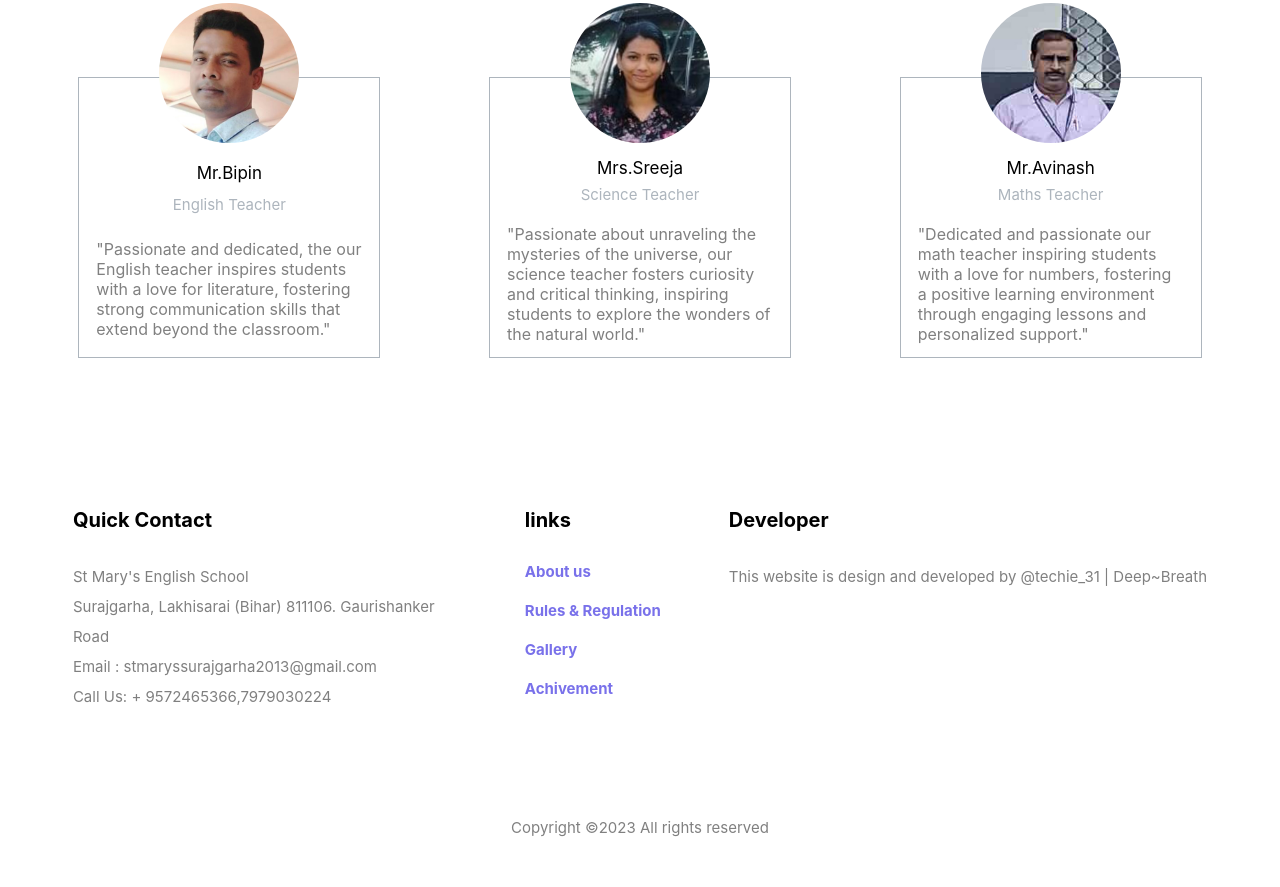
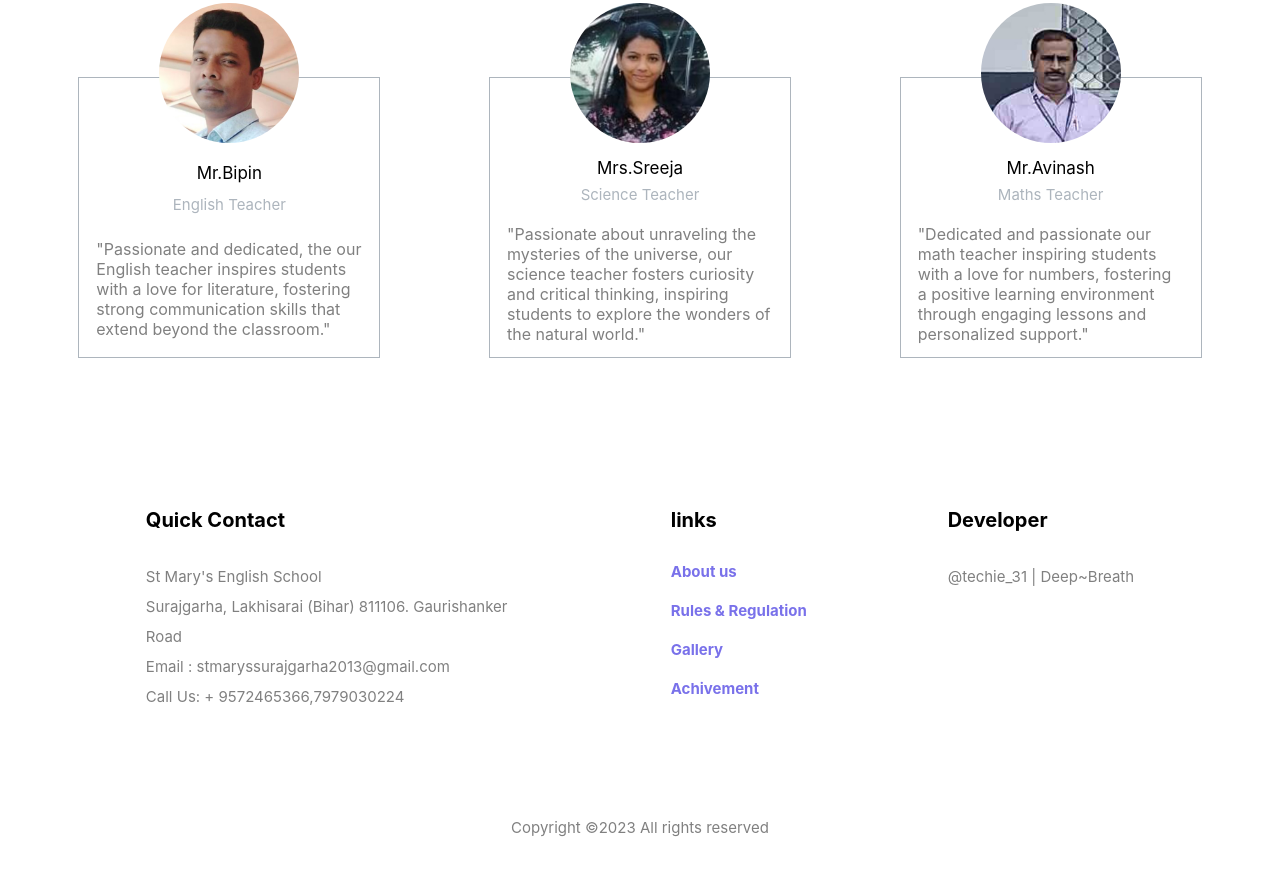
Before and after one commit to Shubham-raj-ai/St-mary-s-english-school, a plain HTML site: page index.html in a window 1280 px wide. Shown: the part 3294-4181 px from the top of the page. Drawn offline with nearby package versions, Linux system fonts and the light colour scheme.

Commit message:
Update index.html

```diff
--- a/index.html
+++ b/index.html
@@ -199,7 +199,7 @@
             </div>
             <div class="devloper">
                 <h2>Developer</h2>
-                <p>This website is design and developed by @techie_31 | Deep~Breath</p>
+                <p>@techie_31 | Deep~Breath</p>
             </div>
         </footer>
         <p class="copy">Copyright &copy;2023 All rights reserved </p>
```
